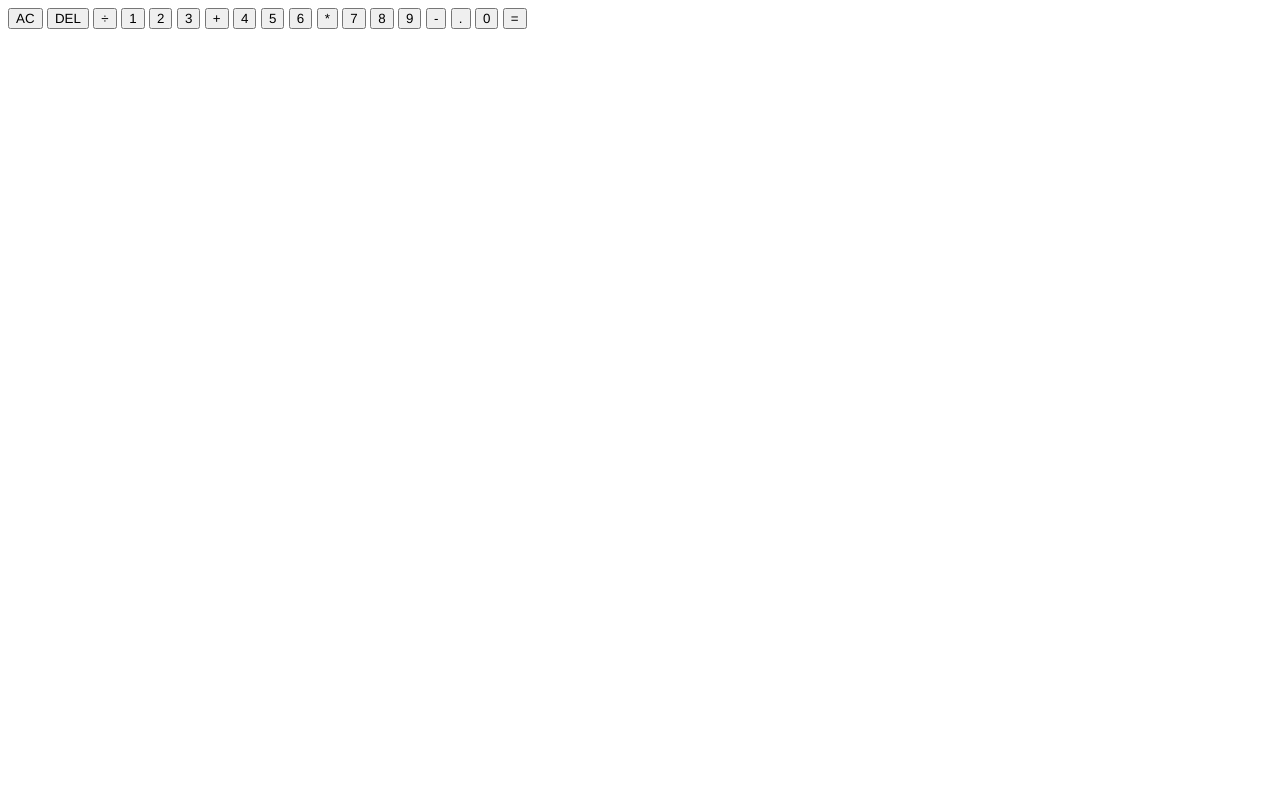
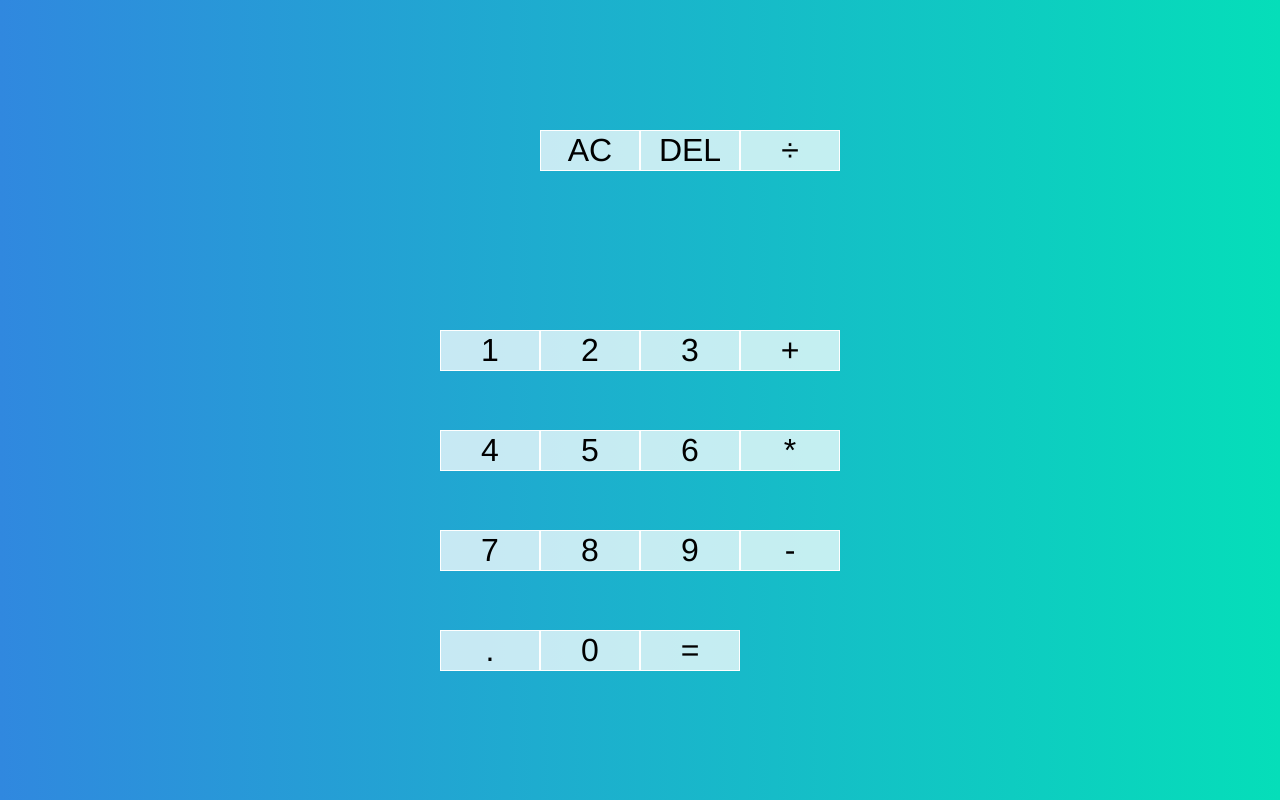
Before and after one commit to kknivves/JS-Calculator-App, a plain HTML site: page index.html in a window 1280 px wide. Drawn offline with Linux system fonts and the light colour scheme.

Commit message:
Reviewed and corrected code in index

```diff
--- a/index.html
+++ b/index.html
@@ -5,8 +5,7 @@
     <meta http-equiv="X-UA-Compatible" content="IE=edge" />
     <meta name="viewport" content="width=device-width, initial-scale=1.0" />
     <title>Calculator</title>
-    <link rel="stylesheet" href="styles.css" class="href" />
-
+    <link rel="stylesheet" href="styles.css" />
     <script src="script.js" defer></script>
   </head>
   <body>
@@ -15,8 +14,9 @@
         <!-- 2nd div is bottom output display -->
         <div class="output">
             <!-- Will show previous number in first div -->
-        <div class="previous-operand">
+            <div class="previous-operand"></div>
             <div class="current-operand"></div>
+        </div>
         <button class="span-two">AC</button>
         <!-- Delete button -->
         <button>DEL</button>
@@ -40,6 +40,5 @@
         <button class="span-two">=</button>
       </div>
     </div>
-    </div>
   </body>
 </html>
--- a/styles.css
+++ b/styles.css
@@ -5,3 +5,32 @@
   font-family: "Franklin Gothic Medium", sans-serif;
   font-weight: normal;
 }
+
+/* Styling body for background */
+body {
+  /* removed padding and margin so that bg fills entire screen */
+  padding: 0;
+  margin: 0;
+  background: linear-gradient(to right, #3088df, #05deb9);
+}
+
+/* Styling the grid */
+
+.calculator-grid {
+  display: grid;
+  justify-content: center;
+  align-items: center;
+  min-height: 100vh;
+  grid-template-columns: repeat(4, 100px);
+  grid-template-rows: minmax(120px, auto) repeat(5, 100px);
+}
+
+/* Properly style buttons */
+
+.calculator-grid > button {
+  cursor: pointer;
+  font-size: 2rem;
+  border: 1px solid white;
+  outline: none;
+  background-color: rgba(255, 255, 255, 0.75);
+}
```
Lines whose indentation alone changed are shown as unchanged.
